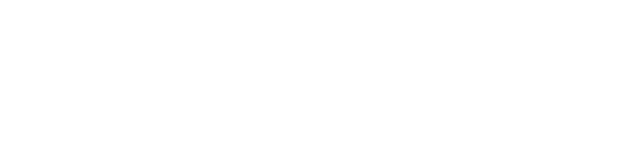
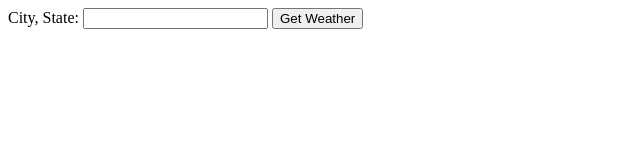
Before and after one commit to DeshawnN/odin-weather-app, a plain HTML site: page index.html in a window 1280 px wide. Shown: the whole page, without its empty margins (0-640 px from the left). Drawn offline with Linux system fonts and the light colour scheme.

Commit message:
feat: add form for user input

```diff
--- a/index.html
+++ b/index.html
@@ -6,6 +6,13 @@
         <link rel="stylesheet" href="./css/style.css">
     </head>
     <body>
+        <form>
+            <label>
+                City, State:
+                <input type="text">
+            </label>
+            <button type="button">Get Weather</button>
+        </form>
         <script src="./js/script.js"></script>
     </body>
 </html>
```
